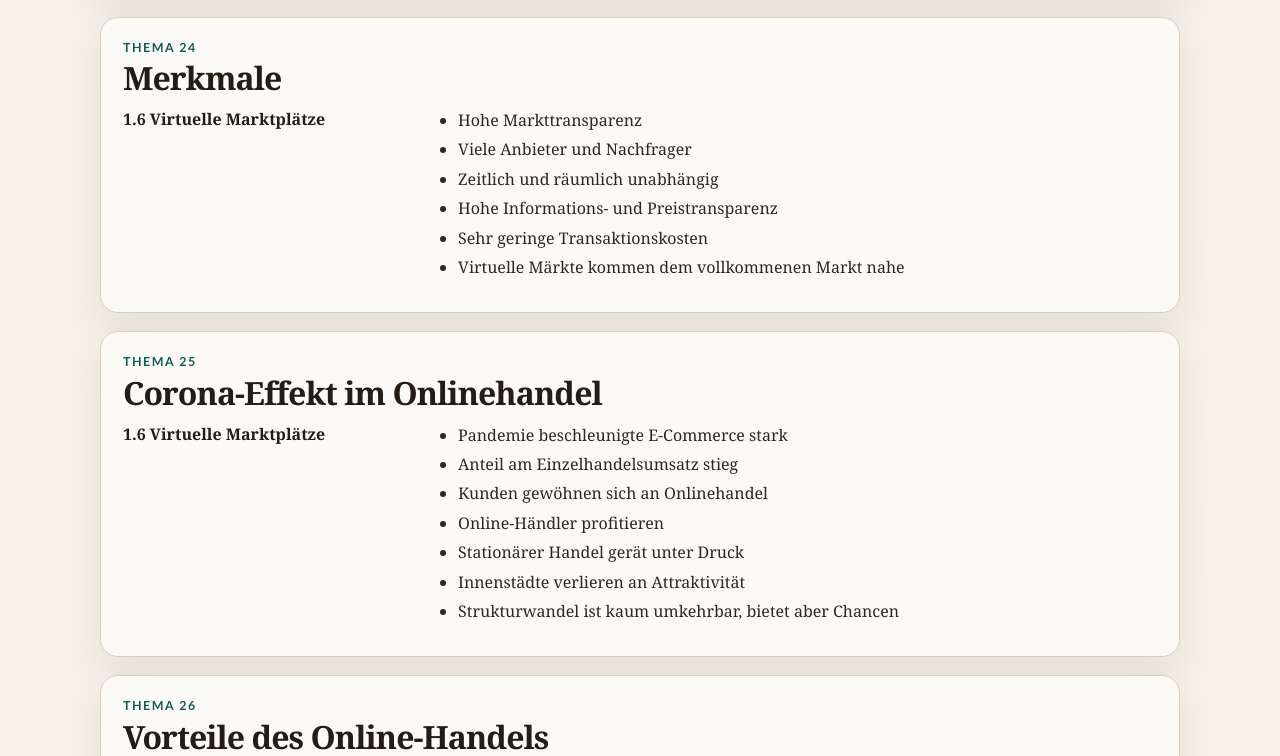
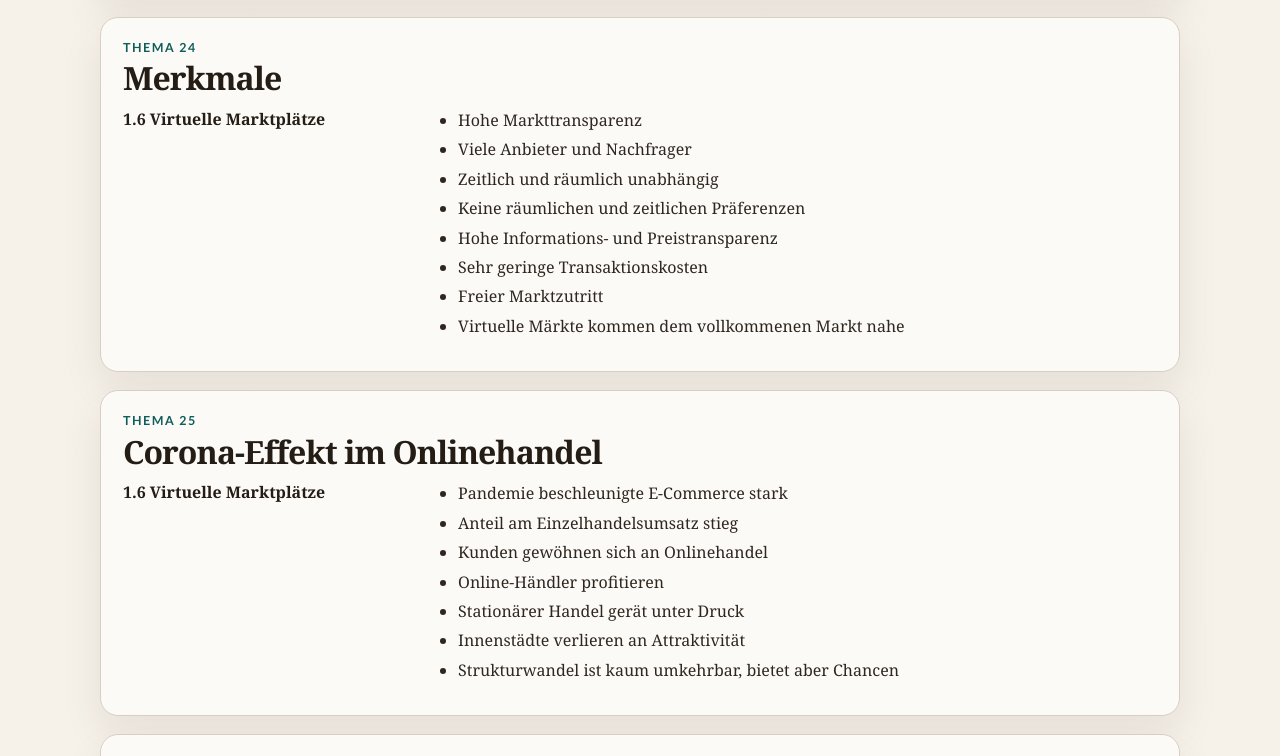
Before and after one commit to Maxi3011-ui/wirtschaft-maerkte-zusammenfassung, a plain HTML site: page index.html in a window 1280 px wide. Shown: the part 6243-6999 px from the top of the page. Drawn offline with Linux system fonts and the light colour scheme.

Commit message:
Merge Digitalisierung PDF without duplicates

```diff
--- a/content.js
+++ b/content.js
@@ -237,8 +237,10 @@ window.SECTIONS = [
           "Hohe Markttransparenz",
           "Viele Anbieter und Nachfrager",
           "Zeitlich und räumlich unabhängig",
+          "Keine räumlichen und zeitlichen Präferenzen",
           "Hohe Informations- und Preistransparenz",
           "Sehr geringe Transaktionskosten",
+          "Freier Marktzutritt",
           "Virtuelle Märkte kommen dem vollkommenen Markt nahe"
         ]
       },
@@ -303,6 +305,7 @@ window.SECTIONS = [
         "title": "Konzentrationsprozess und Netzwerkeffekt",
         "items": [
           "Je mehr Nutzer ein Netzwerk hat, desto attraktiver wird es",
+          "Der Nutzen eines Produkts oder einer Dienstleistung steigt, wenn es mehr Menschen verwenden",
           "Mehr Nutzer ziehen mehr Anbieter an",
           "Folge: Marktkonzentration auf wenige große Plattformen",
           "Prinzip: winner takes it all"
@@ -323,7 +326,16 @@ window.SECTIONS = [
         "items": [
           "Plattformen bringen Anbieter und Nachfrager zusammen",
           "Beispiele: Amazon, Airbnb, Uber",
+          "Sie senken Transaktionskosten und wachsen oft ohne eigene Lagerhaltung",
           "Führende Plattformen erreichen Marktwerte über dem BIP mancher Staaten"
+        ]
+      },
+      {
+        "title": "Vor- und Nachteile der Plattformökonomie",
+        "items": [
+          "Vorteile: hohe Skalierbarkeit, viele Monetarisierungsmöglichkeiten, breites Sortiment auch ohne eigene Produkte",
+          "Nachteile: kleinere Unternehmen werden verdrängt, gegen große Plattformen ist es schwer anzukommen",
+          "Neue Plattformen scheitern oft bei zu geringer Nachfrage oder werden früh aufgekauft"
         ]
       },
       {
@@ -342,9 +354,11 @@ window.SECTIONS = [
         "title": "Individuelle Preisdifferenzierung",
         "items": [
           "Gleiches Produkt wird verschiedenen Kunden zu verschiedenen Preisen angeboten",
+          "Preise können in Echtzeit an Zahlungsbereitschaft, Verhalten und Merkmale einzelner Kunden angepasst werden",
           "Ziel: maximale Zahlungsbereitschaft abschöpfen",
           "Datenbasis: IP-Adresse, Standort, Endgerät, Browser, Suchverlauf, Cookies",
-          "Algorithmen leiten daraus Zahlungsbereitschaft ab"
+          "Jeder Website-Besuch hinterlässt Datenspuren, aus denen Algorithmen die Zahlungsbereitschaft ableiten",
+          "Möglich sind höhere Gewinnspannen, aber auch Kundenenttäuschung"
         ]
       },
       {
--- a/index.html
+++ b/index.html
@@ -339,6 +339,7 @@
         'Folgen für den Markt': 'Marktfolgen',
         'Individuelle Preisdifferenzierung': 'Dynamic Pricing',
         'Schutz vor personalisierten Preisen': 'Schutz',
+        'Vor- und Nachteile der Plattformökonomie': 'Plattform Vor- und Nachteile',
         'Marktformen im Detail nach Stackelberg': 'Marktformen Detail',
         'Grenznutzen und Grenzkosten': 'Grenznutzen und Grenzkosten',
         'Kundenbewertungen im Internet': 'Kundenbewertungen',
@@ -353,6 +354,7 @@
         const mainTitle = shortMainTitle(section.title);
         const sectionNumber = (section.title.match(/^\d+\.\d+/) || [''])[0];
         section.groups.forEach((group, index) => {
+          if (!group.items || group.items.length === 0) return;
           const topicId = `${section.id}-g${index + 1}`;
           const shortLabel = shortGroupTitle(sectionNumber, group.title);
           topics.push({
```
